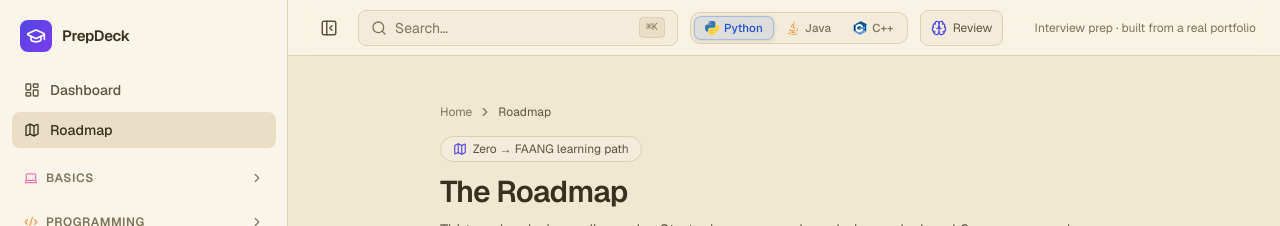
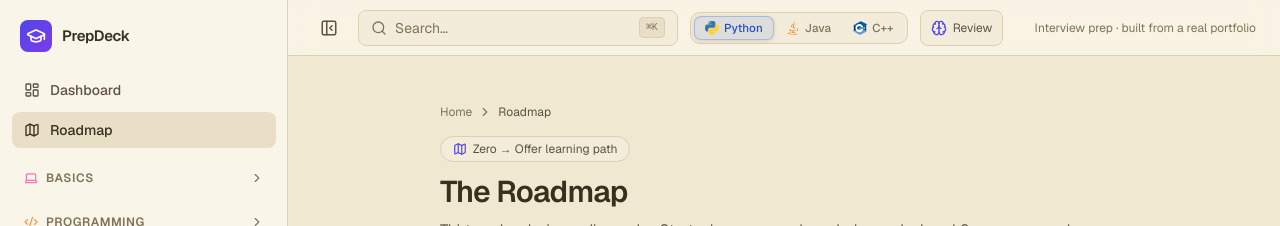
Before and after one commit to nitesh-raut26/prepdeck, a Next.js app: page /roadmap in a window 1280 px wide. Shown: the top 226 px of the page. Built offline with nearby package versions, Linux system fonts and the light colour scheme.

Commit message:
feat(roadmap): update roadmap page with latest LLD and HLD topic milestones

```diff
--- a/src/app/roadmap/page.tsx
+++ b/src/app/roadmap/page.tsx
@@ -8,7 +8,7 @@ import { ROADMAP } from "@/lib/roadmap";
 export const metadata: Metadata = {
   title: "Roadmap",
   description:
-    "The Level 0 → 12 learning path: from absolute beginner to FAANG-ready engineer.",
+    "The Level 0 → 12 learning path: from absolute beginner to offer-ready engineer.",
 };
 
 export default function RoadmapPage() {
@@ -28,7 +28,7 @@ export default function RoadmapPage() {
 
       <div className="mb-3 inline-flex items-center gap-1.5 rounded-full border border-line bg-surface-2 px-3 py-1 text-xs text-subtle">
         <Map className="size-3.5 text-brand-400" />
-        Zero → FAANG learning path
+        Zero → Offer learning path
       </div>
       <h1 className="text-3xl font-semibold tracking-tight text-ink">
         The Roadmap
```
